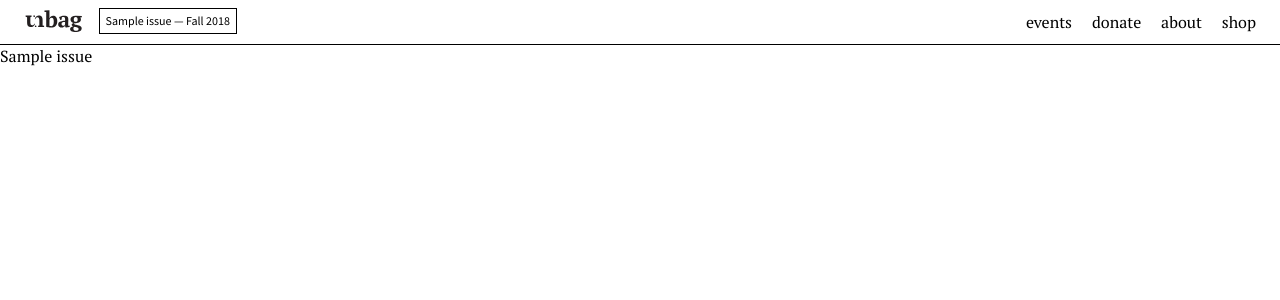
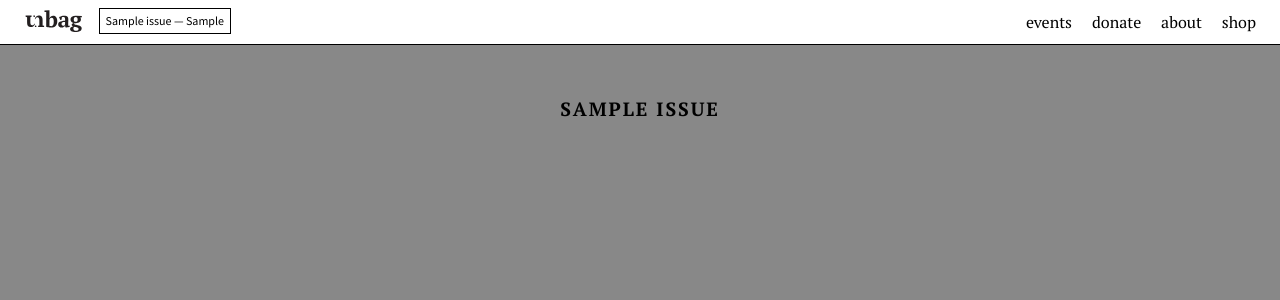
Before and after one commit to frnsys/taozi, a Flask app: page / in a window 1280 px wide. Shown: the top 300 px of the page. Run offline with Flask 2, Linux system fonts and the light colour scheme; tables that the repository leaves empty hold one stand-in row (values such as "Sample post"); parts of the project's set-up code (start-up, migrations or seed data) failed here and were passed over.

Commit message:
issue colors and editions, and back issue page

```diff
--- a/unbag/forms.py
+++ b/unbag/forms.py
@@ -14,6 +14,8 @@ class AuthorForm(FlaskForm):
 
 class IssueForm(FlaskForm):
     name = TextField('Name', [InputRequired()])
+    edition = TextField('Edition', [InputRequired()])
+    color = TextField('Color', [InputRequired()])
 
 class UploadMediaForm(FlaskForm):
     file = FileField('Image', [FileRequired(),
--- a/unbag/front/static/style.css
+++ b/unbag/front/static/style.css
@@ -21,6 +21,7 @@ header {
   justify-content: justify;
   padding: 0.5em 1.5em;
   border-bottom: 1px solid black;
+  background: #fff;
 }
 .header--brand {
   height: 1.5em;
@@ -50,10 +51,36 @@ nav {
   line-height: 1.75;
 }
 nav a {
-  color: #000;
+  color: black;
   text-decoration: none;
 }
 nav li {
   display: inline-block;
   margin-left: 1em;
 }
+
+.issue-focused {
+  padding: 2em 2em 4em 2em;
+}
+.issue-focused .issue-link {
+  margin: 0 0 1em 0;
+}
+
+.issue-link {
+  width: 100%;
+  padding: 1em;
+  display: block;
+  color: black;
+  text-decoration: none;
+  text-transform: uppercase;
+  text-align: center;
+  font-weight: bold;
+  font-size: 1.2em;
+  letter-spacing: 0.1em;
+}
+.issue {
+  border-top: 1px solid black;
+}
+.issue:first-of-type {
+  border-top: none;
+}
--- a/unbag/front/templates/admin/issue.html
+++ b/unbag/front/templates/admin/issue.html
@@ -7,6 +7,8 @@
   {% include "_messages.html" %}
   {{ form.hidden_tag() }}
   {{ render_field_with_errors(form.name) }}
+  {{ render_field_with_errors(form.edition) }}
+  {{ render_field_with_errors(form.color) }}
   <div class="actions">
     <input type="submit" value="Save">
   </div>
--- a/unbag/front/templates/index.html
+++ b/unbag/front/templates/index.html
@@ -2,9 +2,17 @@
 
 {% block content %}
 {% for issue in issues %}
-    {{ issue.name }}
-    {% for post in issue.posts %}
-        <a href="{{ url_for('main.post', slug=post.slug) }}">{{ post.title }}</a>
-    {% endfor %}
+    {% if issue == current_issue %}
+        <div class="issue issue-focused">
+            <a class="issue-link" href="{{ url_for('main.issue', slug=issue.slug) }}">{{ issue.name }}</a>
+            {% for post in issue.posts %}
+                <a href="{{ url_for('main.post', slug=post.slug) }}">{{ post.title }}</a>
+            {% endfor %}
+        </div>
+    {% else %}
+        <div class="issue">
+            <a class="issue-link issue-{{ issue.id }}" href="{{ url_for('main.issue', slug=issue.slug) }}">{{ issue.name }}</a>
+        </div>
+    {% endif %}
 {% endfor %}
 {% endblock %}
--- a/unbag/front/templates/layout.html
+++ b/unbag/front/templates/layout.html
@@ -6,13 +6,20 @@
   <meta name="viewport" content="width=device-width,initial-scale=1">
   <title>unbag</title>
   <link rel="stylesheet" href="{{ url_for('static', filename='style.css') }}">
+  <style>
+    {% for issue in issues %}
+        .issue-{{ issue.id }}:hover {
+            background: {{ issue.color }};
+        }
+    {% endfor %}
+  </style>
 </head>
 
-<body>
+<body style="background-color:{{ current_issue.color }}">
     {% include "_messages.html" %}
     <header>
         <div class="header--meta">
-            <img src="{{ url_for('static', filename='logo.svg') }}" alt="Unbag logo" title="Unbag" class="header--brand">
+            <a href="{{ url_for('main.index') }}"><img src="{{ url_for('static', filename='logo.svg') }}" alt="Unbag logo" title="Unbag" class="header--brand"></a>
             <div class="header--current-issue">
                 {{ current_issue }}
             </div>
--- a/unbag/models.py
+++ b/unbag/models.py
@@ -94,13 +94,28 @@ class Author(db.Model):
     id                      = db.Column(db.Integer(), primary_key=True)
     slug                    = db.Column(db.Unicode(), unique=True)
     name                    = db.Column(db.Unicode())
+    #bio                     = db.Column(db.Unicode())
     twitter                 = db.Column(db.Unicode())
+
+
+# class Event(db.Model):
+#     id                      = db.Column(db.Integer(), primary_key=True)
+#     title                   = db.Column(db.Unicode())
+#     desc                    = db.Column(db.Unicode())
+#     starts_at               = db.Column(db.DateTime())
+#     ends_at                 = db.Column(db.DateTime())
+#     published               = db.Column(db.Boolean(), default=False)
+#     published_at            = db.Column(db.DateTime(), default=datetime.utcnow)
+#     created_at              = db.Column(db.DateTime(), default=datetime.utcnow)
+#     updated_at              = db.Column(db.DateTime(), default=datetime.utcnow, onupdate=datetime.utcnow)
 
 
 class Issue(db.Model):
     id                      = db.Column(db.Integer(), primary_key=True)
     name                    = db.Column(db.Unicode())
     slug                    = db.Column(db.Unicode(), unique=True)
+    color                   = db.Column(db.Unicode())
+    edition                 = db.Column(db.Unicode())
 
     def __repr__(self):
-        return '{} — Fall 2018'.format(self.name)
+        return '{} — {}'.format(self.name, self.edition)
--- a/unbag/routes.py
+++ b/unbag/routes.py
@@ -1,14 +1,9 @@
 import config
 from .models import Post, Issue
 from flask_security import current_user
-from flask import Blueprint, send_from_directory, render_template, request, abort
+from flask import Blueprint, send_from_directory, render_template, abort
 
 bp = Blueprint('main', __name__)
-
-@bp.context_processor
-def current_issue():
-    issue = Issue.query.order_by(Issue.id.desc()).first()
-    return dict(current_issue=issue)
 
 @bp.errorhandler(404)
 def not_found(e):
@@ -16,16 +11,23 @@ def not_found(e):
 
 @bp.route('/')
 def index():
-    issues = Issue.query.order_by(Issue.id.desc()).all()
-    return render_template('index.html', issues=issues)
+    issues = Issue.query.order_by(Issue.id.asc()).all()
+    return render_template('index.html', issues=issues, current_issue=issues[-1])
 
 @bp.route('/uploads/<filename>')
 def uploads(filename):
     return send_from_directory(config.UPLOAD_FOLDER, filename)
 
+@bp.route('/issue/<slug>')
+def issue(slug):
+    issue = Issue.query.filter_by(slug=slug).first_or_404()
+    issues = Issue.query.order_by(Issue.id.desc()).all()
+    return render_template('issue.html', issues=issues, current_issue=issue)
+
 @bp.route('/<slug>')
 def post(slug):
     post = Post.query.filter_by(slug=slug).first_or_404()
+    # TODO temp
     return render_template('post.html', post=post, current_post=post)
     if not post.published and not current_user.is_authenticated:
         abort(404)
```
Also changed, not shown: unbag/front/templates/issue.html (added, +17 -0 lines).
